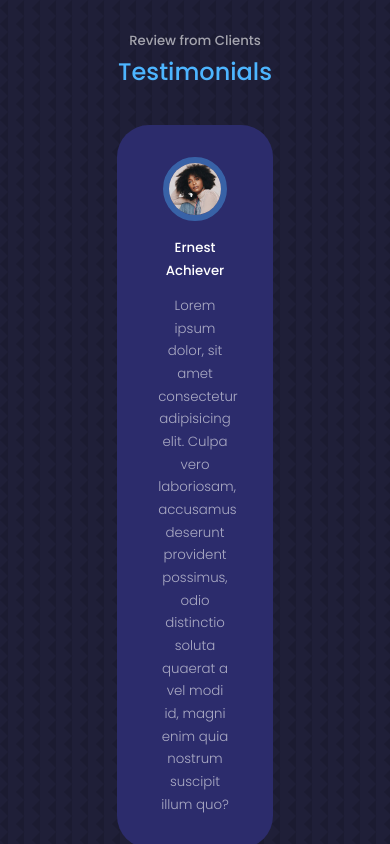
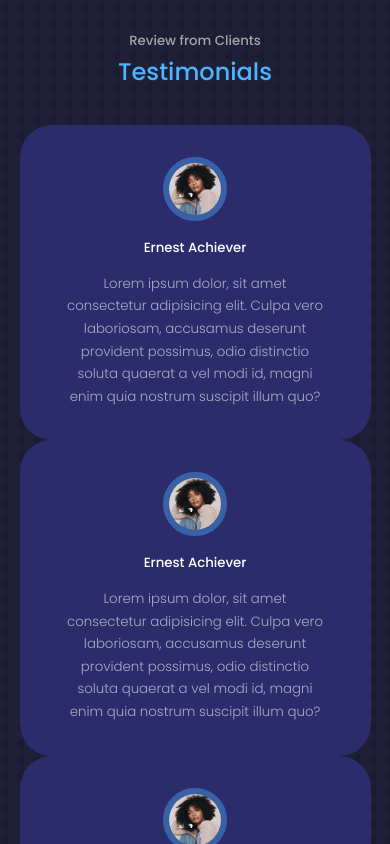
Before and after one commit to hackwebdev/react-personal-portfolio-website, a React (Create React App) app: page / in a window 390 px wide. Shown: the part 7840-8684 px from the top of the page. Built offline with nearby package versions, Linux system fonts and the light colour scheme.

Commit message:
testimonials component responsive design

```diff
--- a/src/components/testimonials/testimonials.css
+++ b/src/components/testimonials/testimonials.css
@@ -25,3 +25,19 @@
   width: 80%;
   margin: 0.8rem auto 0;
 }
+
+/* Media Queries (medium devices) */
+@media screen and (max-width: 1024px) {
+  .container.testimonials__container {
+    width: 60%;
+  }
+}
+/* Media Queries (small devices) */
+@media screen and (max-width: 600px) {
+  .container.testimonials__container {
+    width: var(--container-width-sm);
+  }
+  .client__review {
+    width: var(--container-width-sm);
+  }
+}
```
